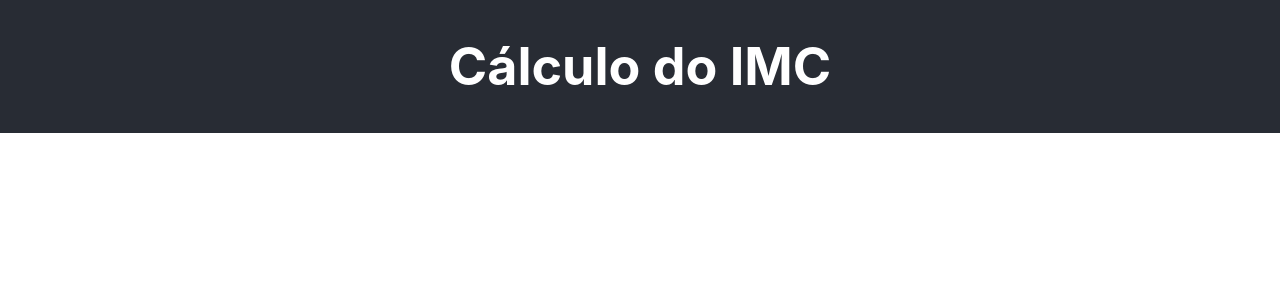
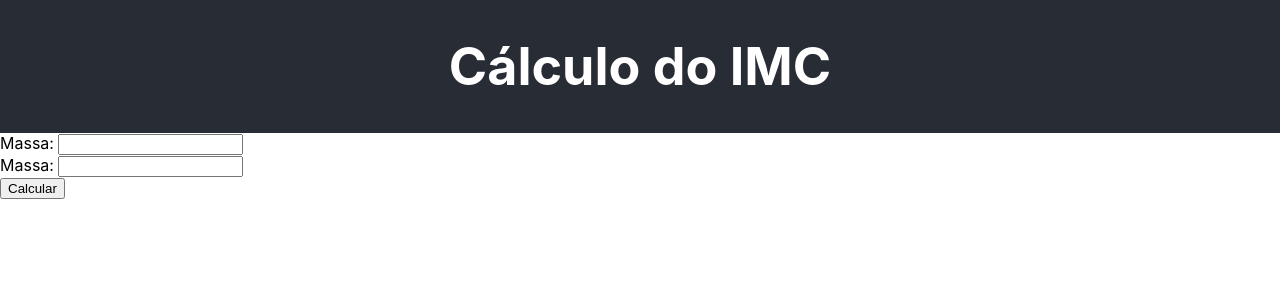
Before and after one commit to orivaldosantana/app_imc_react, a React (Create React App) app: page / in a window 1280 px wide. Shown: the top 300 px of the page. Built offline with nearby package versions, Linux system fonts and the light colour scheme.

Commit message:
Formulário inicial e sem eventos

```diff
--- a/src/App.css
+++ b/src/App.css
@@ -1,10 +1,5 @@
 .App {
   text-align: center;
-}
-
-.App-logo {
-  height: 40vmin;
-  pointer-events: none;
 }
 
 header {
@@ -17,7 +12,3 @@ header {
   font-size: calc(10px + 2vmin);
   color: white;
 }
-
-.App-link {
-  color: #61dafb;
-}
--- a/src/App.js
+++ b/src/App.js
@@ -1,6 +1,7 @@
 import './App.css';
 import React, {Component} from 'react';
 import IMCHeader from './components/Header';
+import IMCForm from './components/Form';
 
 class App extends Component {
 
@@ -8,6 +9,7 @@ class App extends Component {
     return (
       <div>
         <IMCHeader title="Cálculo do IMC"/>
+        <IMCForm />
       </div>
     );
   }
--- /dev/null
+++ b/src/components/Form.js
@@ -0,0 +1,25 @@
+import React, { Component } from "react";
+
+class IMCForm extends Component {
+
+    render(){
+        return(
+            <form>
+                <div>
+                    <label>Massa: </label>
+                    <input type="number" id="massa" />
+                </div>
+                <div>
+                    <label>Massa: </label>
+                    <input type="number" id="massa" />
+                </div>
+                <div>
+                    <input type="submit" value="Calcular" />
+                </div>
+
+            </form>
+        )
+    };
+}
+
+export default IMCForm;
```
